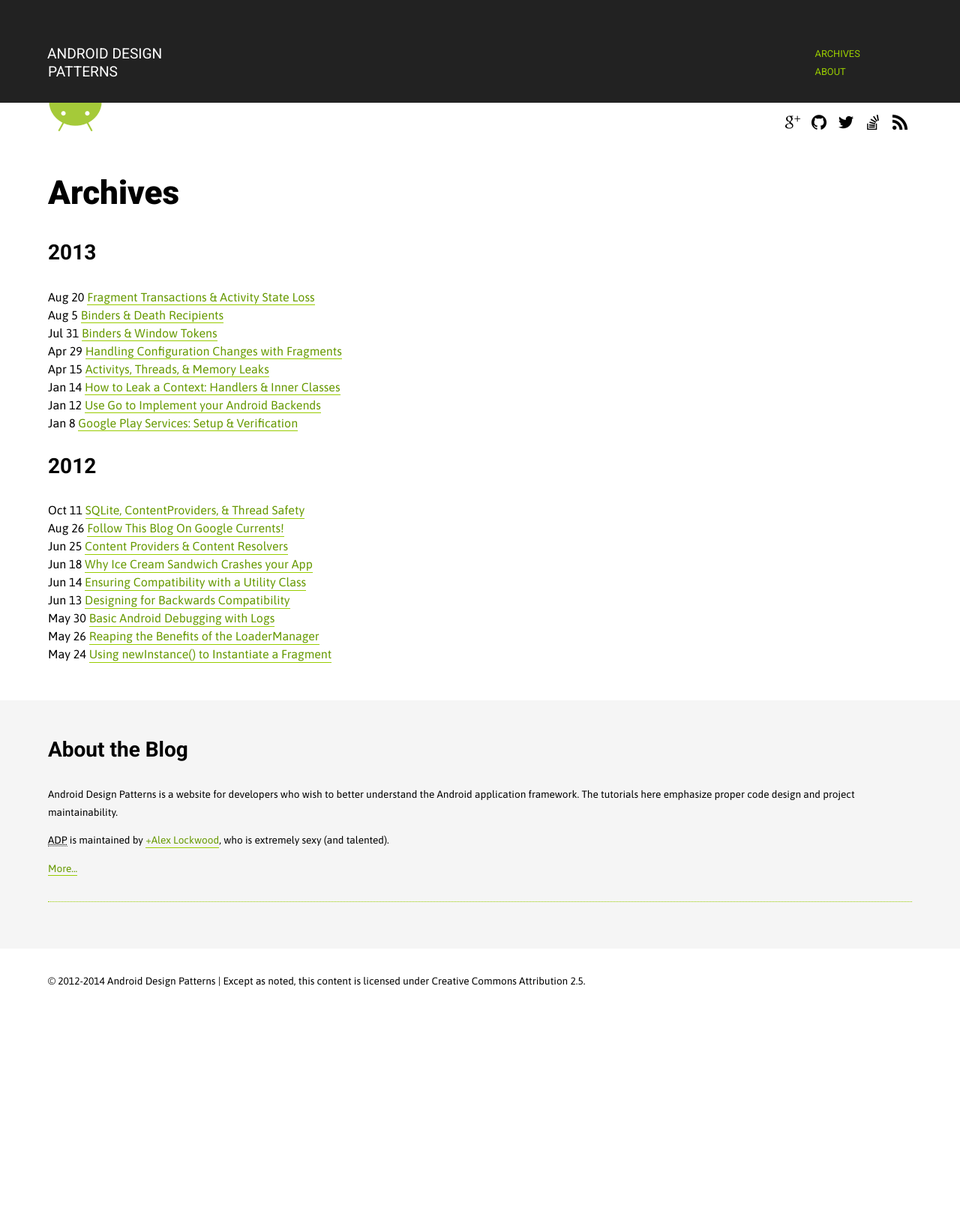
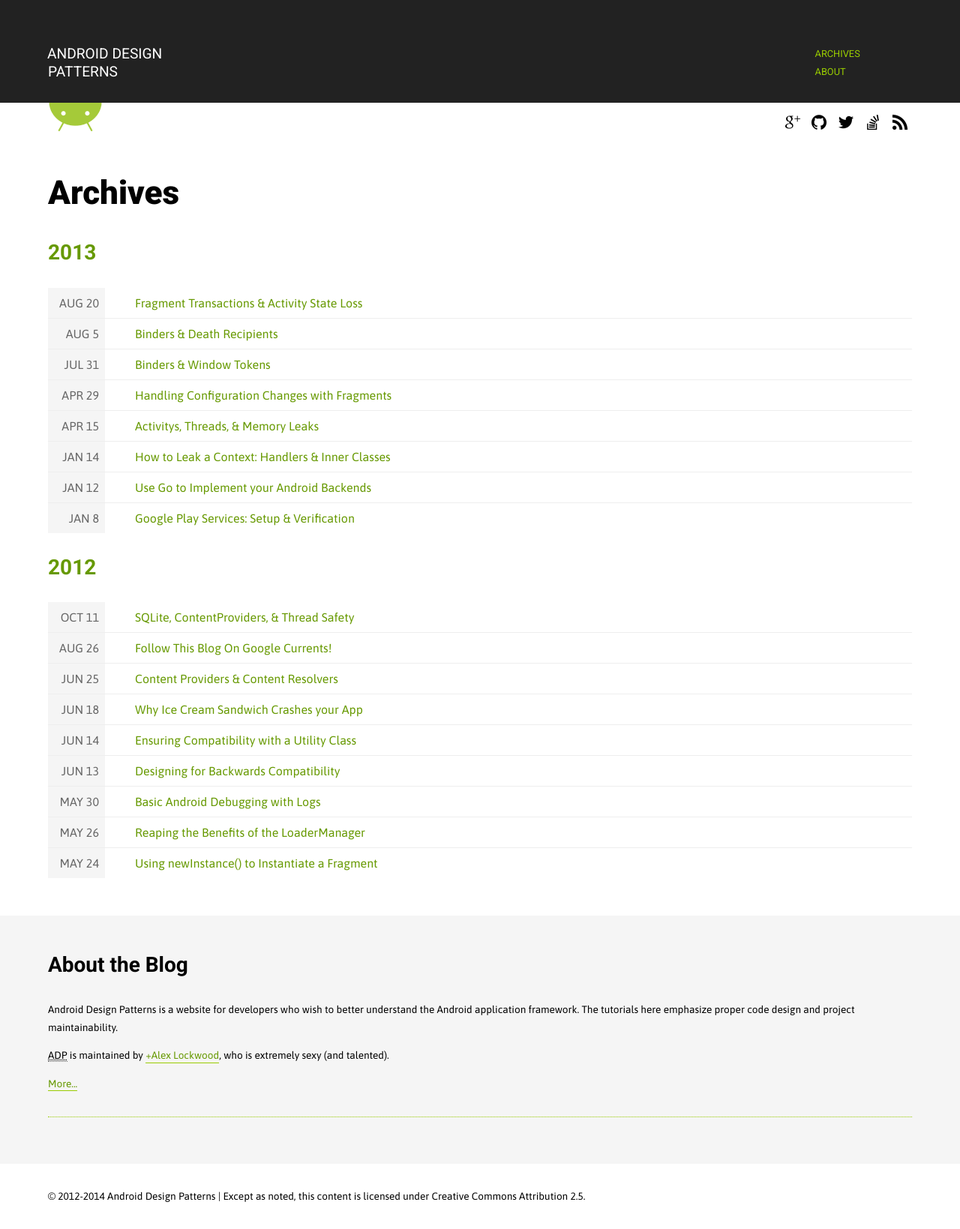
Before and after one commit to alexjlockwood/AndroidDesignPatterns, a Jekyll site: the page built from archives/index.html, in a window 1280 px wide. Shown: the whole page at 75% size. Built offline with Jekyll 4.4.1, drawn with Linux system fonts in a browser that asks for light colours; Markdown is read by kramdown in place of the engine named in the settings; comment, search, counter and statistics services are not loaded; before the commit the page ends 1352 px from its top, so only the background shows below that.

Commit message:
Prelim archives style

```diff
--- a/archives/index.html
+++ b/archives/index.html
@@ -9,7 +9,7 @@
 <!-- TODO: fix the sitemap YAML front matter above! -->
 
 <header>
-  <h1 class="entry-title">Archives</h1>
+  <h1>Archives</h1>
 </header>
 
 <div id="blog-archives">
@@ -22,12 +22,13 @@
       <ul>
     {% endif %}
 
-    <li>{{ post.date | date: "%b %-d" }} <a href="{{ post.url }}">{{ post.title }}</a></li>
+    <li><span>{{ post.date | date: "%b %-d" }}</span><a href="{{ post.url }}">{{ post.title }}</a></li>
 
     {% if forloop.last %}
       </ul>
     {% elsif this_year != next_year %}
       </ul>
+      <div class="clearfix"></div>
       <h2 id="{{ next_year }}-ref">{{next_year}}</h2>
       <ul>
     {% endif %}
--- a/css/style.css
+++ b/css/style.css
@@ -268,6 +268,34 @@
     padding: 20px 0;
     clear: both;
 }
+#blog-archives {
+}
+    #blog-archives h2 {
+        width: 120px;
+        color: #669900;
+    }
+    #blog-archives li {
+        padding: .5em;
+        border-bottom: 1px #eee solid;
+    }
+    #blog-archives li:last-child {
+        border: 0;
+    }
+    #blog-archives li span {
+        text-align: right;
+        background: #f5f5f5;
+        margin: -.5em;
+        padding: .5em;
+        color: #666;
+        display: block;
+        float: left;
+        text-transform: uppercase;
+        margin-right: 40px;
+        width: 60px;
+    }
+    #blog-archives li a {
+        border: 0;
+    }
 
 /* Code
  * ---- */
```
